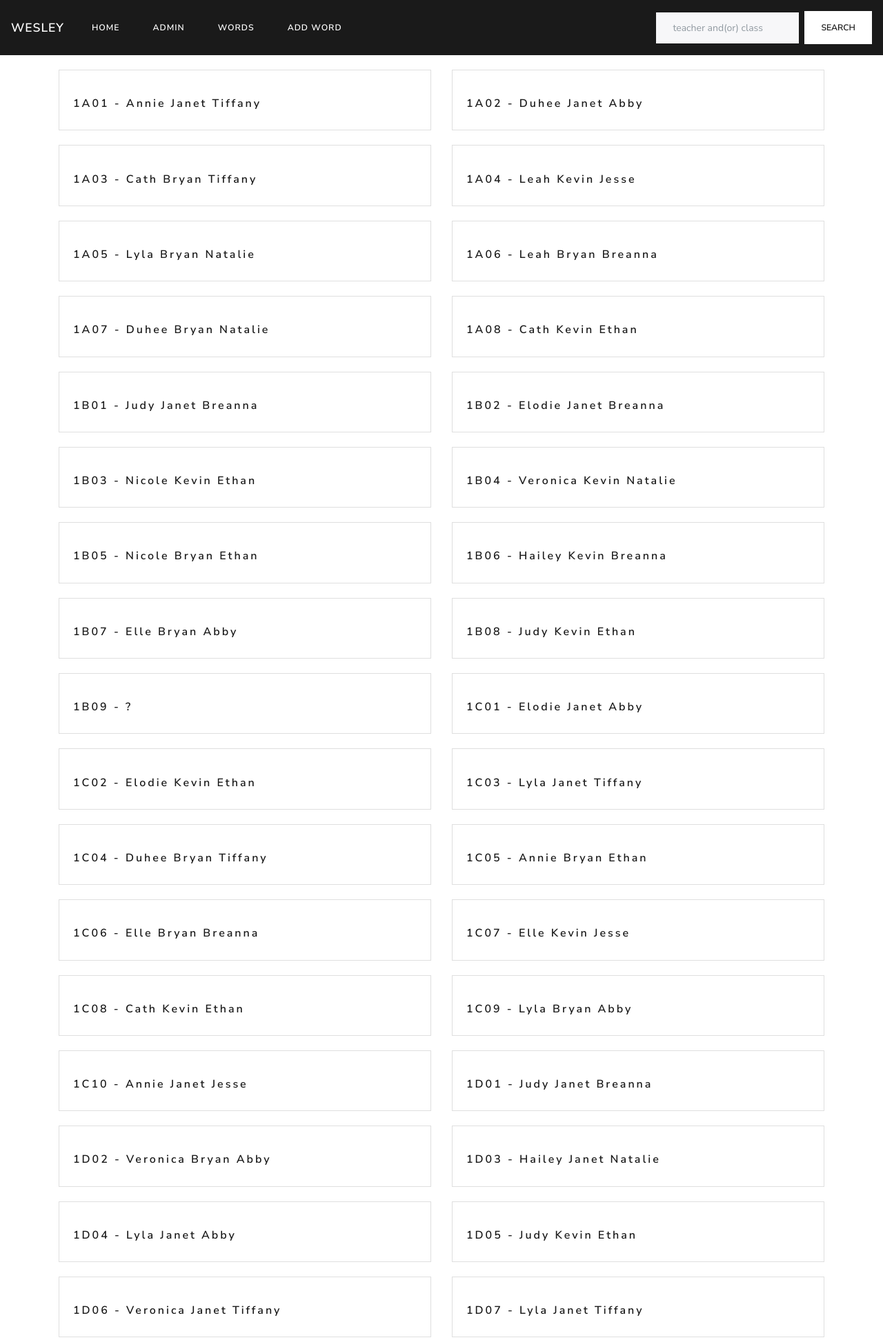
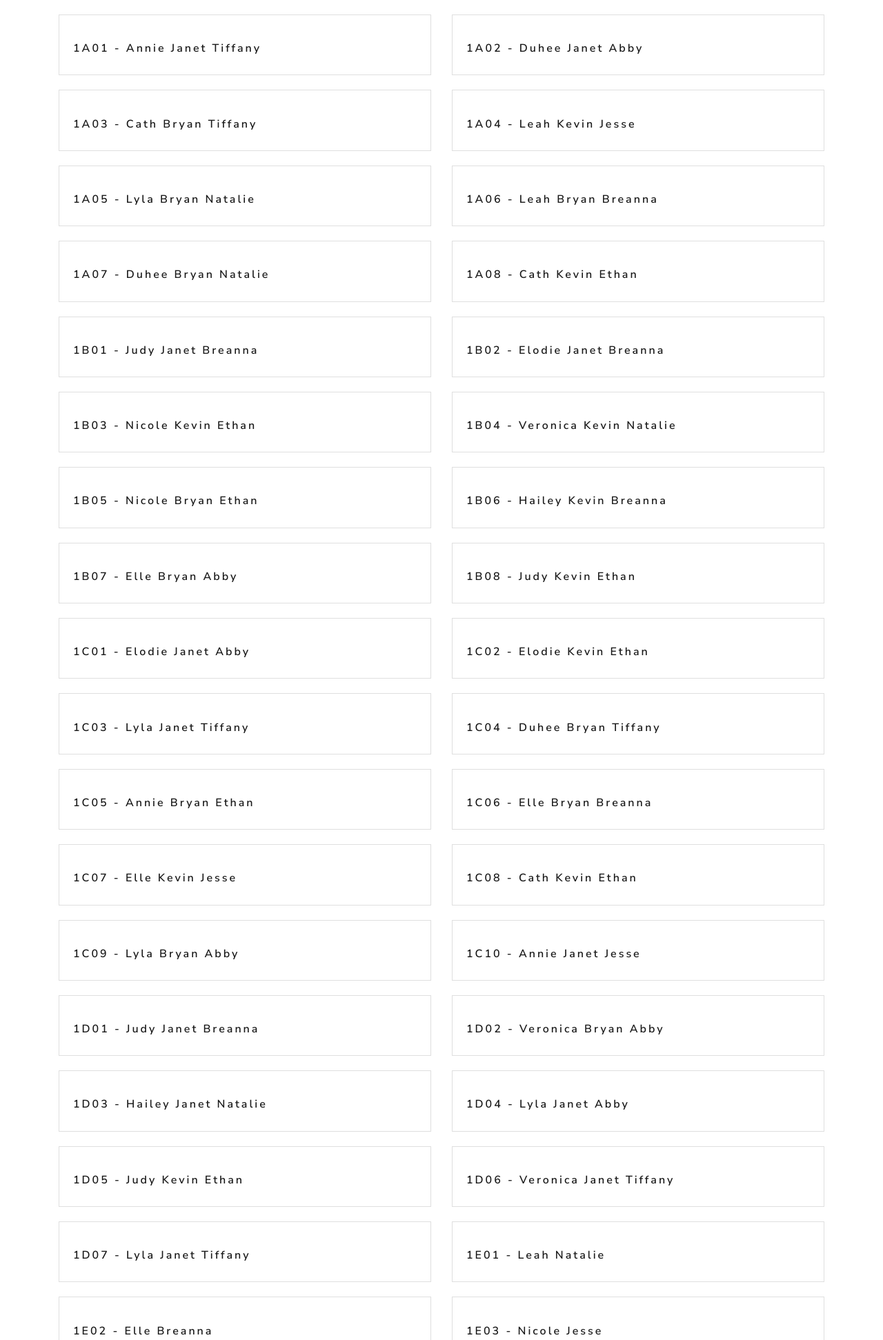
Before and after one commit to shg9411/wesley_word, a Django app: page /zoom/ in a window 1280 px wide. Shown: the top 1943 px of the page at 69% size. Run offline with Django 3.2, Linux system fonts and the light colour scheme; data comes from the database, SQL or seed files in the repository; both versions use the stored data as it was after the commit; some libraries are stand-ins or nearby versions.

Commit message:
zoom model edit and view

```diff
--- a/wesley/words/models.py
+++ b/wesley/words/models.py
@@ -67,6 +67,7 @@ class zoom(models.Model):
     cLass = models.CharField(max_length = 10)
     tEacher = models.CharField(max_length = 50)
     lInk = models.CharField(max_length = 100)
+    see = models.BooleanField(default = True)
 
     def __str__(self):
         return self.cLass
--- a/wesley/words/templates/words/zoom_list.html
+++ b/wesley/words/templates/words/zoom_list.html
@@ -1,6 +1,20 @@
-{% extends 'words/base.html'%}
 {% load static %}
-{% block content %}
+<head>
+                <meta charset="utf-8">
+                <meta name="viewport" content="width=device-width, initial-scale=1">
+                <meta name="author" content="Song_H_G">
+
+                <title>Zoom</title>
+                <link rel="icon" href="https://contents.sixshop.com/uploadedFiles/70114/default/image_1534242923467.ico">
+                <link href="{% static 'words/vendor/bootstrap/css/bootstrap.min.css' %}" rel="stylesheet">
+                <link rel="stylesheet" href="{% static 'words/css/index.css' %}">
+
+<style type="text/css">
+        h3{
+                text-transform: none;
+        }
+</style>
+</head>
 <div class = "container">
 	<br>
 	<div class="row">
@@ -20,15 +34,3 @@
 		{% endfor %}
 	</div>
 	<br>
-	<div class = "row mt-2" style="width:100%">
-		<footer class="footer" style="text-align:center;margin:auto">
-			<div class="row mt-2">
-				<div class="col-12">
-					상호: (주)웨슬리 | 대표: 조성범 | 전화: 032-342-0509 | 이메일: wesley3420509@naver.com <br>
-					주소: 경기도 부천시 경인로 486, 5층 (괴안동,세코프라자) | 사업자등록번호: <span>130-86-39644</span><br>
-					Made by <a href="https://github.com/shg9411">Song_H_G</a>.<br>
-				</div>
-			</div>
-		</footer>
-	</div>
-{% endblock %}
--- a/wesley/words/views.py
+++ b/wesley/words/views.py
@@ -17,8 +17,9 @@ class IndexView(ListView):
     ordering = ['teacher']
 
 class ZoomView(ListView):
-    model = zoom
-    ordering = ['cLass']
+    template_name = 'words/zoom_list.html'
+    context_object_name = 'object_list'
+    queryset = zoom.objects.filter(see=True).order_by('cLass')
 
 class WordLV(ListView):
     model = Word
```
Also changed, not shown: wesley/db.sqlite3, wesley/words/migrations/0017_zoom_see.py (added).
